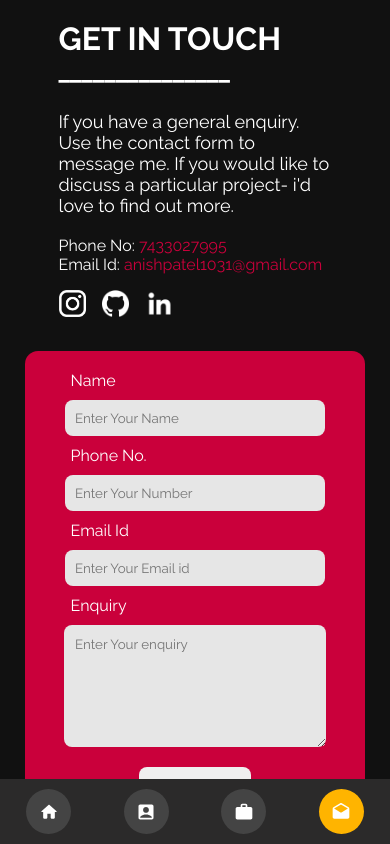
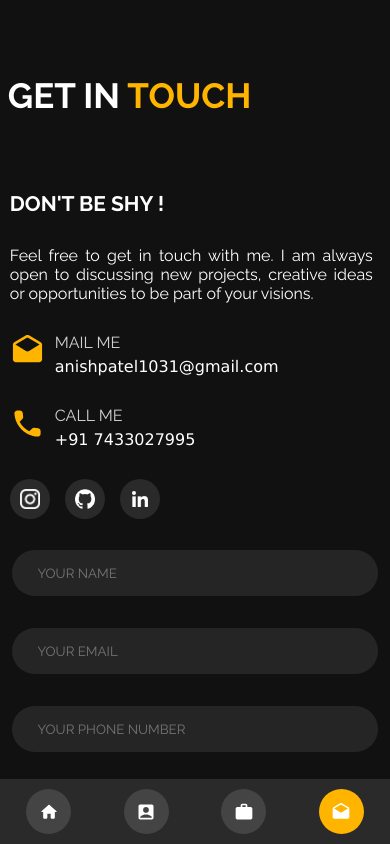
Before and after one commit to anish0103/My-Website, a React (Create React App) app: page /contact in a window 390 px wide. Shown: the top 844 px of the page. Built offline with nearby package versions, Linux system fonts and the light colour scheme.

Commit message:
Added Contact Page With Responsive CSS

```diff
--- a/package.json
+++ b/package.json
@@ -17,6 +17,7 @@
     "react-dom": "^17.0.2",
     "react-router-dom": "5.2.0",
     "react-scripts": "4.0.3",
+    "react-toastify": "^9.0.3",
     "typewriter-effect": "^2.18.0",
     "web-vitals": "^1.1.2"
   },
--- a/src/Pages/CSS/contactpage.css
+++ b/src/Pages/CSS/contactpage.css
@@ -1,191 +1,187 @@
-.contact-main-container {
-    display: flex;
-    justify-content: center;
-    align-items: center;
-    width: 100%;
-    flex-direction: row;
+.contactpage-maincontainer {
+  display: flex;
+  animation: fadeUpAnimation 1.5s ease-in-out;
+  width: 100%;
+  flex-direction: column;
+  align-items: center;
+  height: 100vh;
 }
 
-.contact-content {
-    flex: 1;
-    height: 91vh;
-    justify-content: center;
-    align-items: center;
+.contactpage-container {
+  display: flex;
+  width: 80%;
+  height: 100%;
 }
 
-.contact-formcontainer {
-    flex: 1;
-    justify-content: center;
-    align-items: center;
-    color: white;
-    height: 91vh;
+.contactpage-leftcontainer {
+  width: 35%;
+  height: 100%;
 }
 
-.formcontainer {
-    display: flex;
-    flex-direction: column;
-    justify-content: center;
-    align-items: center;
-    height: inherit;
+.contactpage-leftcontainer h3 {
+  font-size: 26px;
 }
 
-.formcontainer form {
-    display: flex;
-    flex-direction: column;
-    padding: 20px;
-    width: 500px;
-    justify-content: center;
-    align-items: center;
-    height: fit-content;
-    background-color: #ca003b;
-    border-radius: 13px;
+.contactpage-leftcontainer p {
+  margin: 30px 0;
+  text-align: justify;
 }
 
-.formcontainer form input {
-    padding: 10px;
-    width: 70%;
-    color: black;
-    outline: none;
-    margin: 10px;
-    border: none;
-    background-color: rgb(230, 230, 230);
-    border-radius: 8px;
+.contact-details {
+  display: flex;
+  margin-bottom: 30px;
 }
 
-.formcontainer label {
-    width: 73%;
-    text-align: left;
+.contact-details svg {
+  fill: #ffb400;
+  font-size: 35px;
 }
 
-.formcontainer button {
-    color: #ca003b;
-    border-radius: 8px;
-    padding: 10px;
-    margin: 10px;
-    border: none;
-    outline: none;
-    cursor: pointer;
-    font-weight: bold;
+.contact-subdetails {
+  display: flex;
+  flex-direction: column;
+  margin-left: 10px;
 }
 
-.formcontainer button:hover {
-    color: #5a001b;
+.contact-subdetails span {
+  opacity: 0.8;
+  margin-bottom: 5px;
 }
 
-.textareafield  {
-    margin: 10px;
-    color: black;
-    outline: none;
-    padding: 11px;
-    border: none;
-    border-radius: 8px;
-    background-color: rgb(230, 230, 230);
-    width: 70% !important;
-    height: 100px !important;
+.simplefont {
+  font-family: Verdana, Geneva, Tahoma, sans-serif;
+  text-decoration: none;
 }
 
-.content-class {
-    display: flex;
-    flex-direction: column;
-    justify-content: center;
-    align-items: center;
-    height: inherit;
-}
-
-.content-class p {
-    width: 70%;
-    margin: 20px;
-    margin-top: 25px;
-    font-size: 18px;
-}
-
-.content-class h1, h2 {
-    width: 70%;
-    text-align: left;
-}
-
-.content-class h2 {
-    font-family:  -apple-system, BlinkMacSystemFont, 'Segoe UI', 'Roboto', 'Oxygen',
-    'Ubuntu', 'Cantarell', 'Fira Sans', 'Droid Sans', 'Helvetica Neue',
-    sans-serif;
-}
-
-.content-class h4 {
-    width: 70%;
-    font-weight: normal;
-    text-align: left;
-}
-
-.contact-link-maincontainer {
-    display: flex;
-    width: 70%;
-    height: 10%;
-    margin-top: 4%;
-    align-items: center;
+.contactpage-socialmedialink {
+  height: 10%;
+  display: flex;
 }
 
 .contact-link {
-    height: 100%;
-    width: 8%;
-    display: flex;
-    margin-right: 6%;
-    justify-content: center;
-    align-items: center;
+  height: 100%;
 }
 
-.contact-link img {
-    width: 100%;
-    height: 100%;
+.contactpage-socialmedialink img {
+  height: 100%;
+  width: 100%;
 }
 
-.content-class a {
-    color: #ca003b;
-    text-decoration: none;
+.contactpage-link {
+  background-color: #2b2a2a;
+  border-radius: 50%;
+  margin-right: 15px;
+  width: 40px;
+  transition: 0.3s;
+  height: 40px;
 }
 
-@media screen and (max-width:450px) {
-    .contact-main-container {
-        display: flex;
-        justify-content: center;
-        align-items: center;
-        flex-direction: column;
-    }
+.contactpage-link:hover {
+  background-color: #ffb400;
+}
 
-    .contact-link {
-        width: 10%;
-    }
+.contactpage-link a {
+  display: flex;
+  justify-content: center;
+  align-items: center;
+  width: 100%;
+  height: 100%;
+}
 
-    .contact-content {
-        justify-content: center;
-        align-items: center;
-        margin-top: 20px;
-    }
+.contactpage-socialmedialink img {
+  width: 50%;
+  height: 50%;
+}
 
-    .content-class {
-       height: 100%;
-       width: 100%;
-    }
+.contactpage-rightcontainer {
+  width: 65%;
+  height: 100%;
+  padding-left: 30px;
+}
 
-    .contact-formcontainer {
-        height: 100%;
-        width: 100%;
-        margin-top: 30px;
-        margin-bottom: 20px;
-    }
+.contactpage-formcontainer {
+  width: 100%;
+  display: flex;
+}
 
-    .formcontainer form {
-        width: 300px;
-    }
+.contactpage-formcontainer input,
+.contactpage-formcontainer textarea {
+  border: 1px solid #111;
+  width: 100%;
+  background: #252525;
+  color: #fff;
+  padding: 15px 26px;
+  margin: 0 20px 30px 0;
+  border-radius: 30px;
+  outline: none;
+  transition: 0.3s;
+}
 
-    .formcontainer form input {
-        width: 80%;
-    }
+.contactpage-formcontainer input:focus,
+.contactpage-formcontainer textarea:focus {
+  border: 1px solid #ffb400;
+}
 
-    .formcontainer label {
-        width: 83%;
-    }
+.contactpage-formcontainer textarea {
+  height: 200px;
+  margin: 0 20px 20px 0;
+  resize: none;
+}
 
-    .textareafield  {
-        width: 80% !important;
-    }
+.contactpage-button svg {
+  font-size: 25px !important;
+  display: flex;
+  justify-content: center;
+  align-items: center;
 }
+
+@media screen and (max-width: 480px) {
+  .contactpage-leftcontainer h3 {
+    font-size: 21px;
+  }
+
+  .contactpage-formcontainer input,
+  .contactpage-formcontainer textarea {
+    width: 85% !important;
+  }
+}
+
+@media screen and (max-width: 768px) {
+  .contactpage-container {
+    flex-direction: column;
+    width: 95%;
+    margin-bottom: 50px;
+  }
+
+  .contactpage-maincontainer {
+    height: fit-content;
+  }
+
+  .contactpage-leftcontainer {
+    width: 98%;
+  }
+
+  .contactpage-rightcontainer {
+    width: 100%;
+    margin-top: 30px;
+    padding: 0;
+    margin-bottom: 75px;
+  }
+
+  .contactpage-formcontainer {
+    flex-direction: column;
+    width: 100%;
+    align-items: center;
+  }
+
+  .contactpage-formcontainer input,
+  .contactpage-formcontainer textarea {
+    margin: 0 0 30px 0;
+    width: 90%;
+  }
+
+  .contactpage-button {
+    width: 100%;
+    text-align: center;
+  }
+}
--- a/src/Pages/CSS/homepage.css
+++ b/src/Pages/CSS/homepage.css
@@ -124,10 +124,6 @@
     line-height: 39px !important;
   }
 
-  .homepagecontentcontainer p {
-    font-size: 14px !important;
-  }
-
   .homepage-imagecontainer {
     width: 230px !important;
     height: 230px !important;
--- a/src/Pages/contact.js
+++ b/src/Pages/contact.js
@@ -1,11 +1,16 @@
 import { React, useEffect, useState } from "react";
-import AOS from 'aos';
+import { Link } from "react-router-dom";
+import { ToastContainer, toast } from 'react-toastify';
+import 'react-toastify/dist/ReactToastify.css';
+import 'react-toastify/dist/ReactToastify.min.css';
+import CallRoundedIcon from '@mui/icons-material/CallRounded';
+import DraftsRoundedIcon from '@mui/icons-material/DraftsRounded';
+import SendRoundedIcon from '@mui/icons-material/SendRounded';
 
 import './CSS/contactpage.css';
 import GitHub from './images/github.png'
 import Instagram from './images/instagram.png'
 import LinkedIn from './images/linkedin.png'
-import "aos/dist/aos.css";
 
 const ContactPage = () => {
 
@@ -16,7 +21,6 @@ const ContactPage = () => {
     const [PhoneNo, SetPhoneNo] = useState('');
     const [Email, SetEmail] = useState('');
     const [Enquiry, SetEnquiry] = useState('');
-    const [Valid, SetValid] = useState(true)
 
     const Postinformation = async () => {
         const data = { ClientName: Name, ClientPhoneNo: PhoneNo, ClientEmail: Email, ClientEnquiry: Enquiry }
@@ -25,7 +29,7 @@ const ContactPage = () => {
         SetPhoneNo('')
         SetEmail('')
         SetEnquiry('')
-        SetValid(true)
+        toast.success("Your Inquiry Is Reached To Me, I Will Contact You Soon!!");
         const response = await fetch('https://anishpatel-portfolio-backend.herokuapp.com/api/', {
             method: 'POST',
             mode: 'cors',
@@ -39,19 +43,16 @@ const ContactPage = () => {
             SetPhoneNo('')
             SetEmail('')
             SetEnquiry('')
-            SetValid(true)
         }
     }
 
     const submithandler = (e) => {
         e.preventDefault();
         if (!Name.match(namevalid) || PhoneNo.length > 10 || PhoneNo.length < 10 || !Email.match(emailvalid) || !Enquiry.match(namevalid) || Enquiry.length === 0) {
-            SetValid(false)
+            toast.error("Please Enter All Your Details Properly!");
             return
         }
         Postinformation();
-
-
     }
 
     const Namehandler = (e) => {
@@ -67,55 +68,68 @@ const ContactPage = () => {
         SetEnquiry(e.target.value)
     }
 
-    useEffect(() => {
-        AOS.init({
-            offset: 210,
-            delay: 300,
-            duration: 1000,
-        });
-    }, []);
-
     return (
-        <div className='contact-main-container'>
-            <div className='contact-content' >
-                <div data-aos={"fade-right"} className='content-class'>
-                    <h1>GET IN TOUCH</h1>
-                    <h2>_______________</h2>
-                    <p>If you have a general enquiry. Use the contact form to message me. If you would like to discuss a particular project- i'd love to find out more.</p>
-                    <h4>Phone No: <a>7433027995</a></h4>
-                    <h4>Email Id: <a href="mailto:anishpatel1031@gmail.com" target='_blank' title='Send a Email'>anishpatel1031@gmail.com</a></h4>
-                    <div className="contact-link-maincontainer">
-                        <div className="contact-link">
-                            <a href="https://www.instagram.com/anishp1031/" target="_blank"><img src={Instagram} alt="Instagram logo" /></a>
+        <>
+            <div className="sliderpage"></div>
+            <div className="contactpage-maincontainer">
+                <ToastContainer toastStyle={{ backgroundColor: "#252525", fontSize: "14px", lineHeight: "20px" }} />
+                <div className="titlecontainer">
+                    <h1>GET IN <span className="orangecolor">TOUCH</span></h1>
+                    <span className="title-background">CONTACT</span>
+                </div>
+                <div className="contactpage-container">
+                    <div className="contactpage-leftcontainer">
+                        <h3>DON'T BE SHY !</h3>
+                        <p>Feel free to get in touch with me. I am always open to discussing new projects, creative ideas or opportunities to be part of your visions.</p>
+                        <div className="contact-details">
+                            <div>
+                                <DraftsRoundedIcon />
+                            </div>
+                            <div className="contact-subdetails">
+                                <span>MAIL ME</span>
+                                <a href="mailto:anishpatel1031@gmail.com" target='_blank' title='SEND A MAIL' className="simplefont">anishpatel1031@gmail.com</a>
+                            </div>
                         </div>
-                        <div className="contact-link">
-                            <a href="https://github.com/anish0103" target="_blank"><img src={GitHub} alt="Instagram logo" /></a>
+                        <div className="contact-details">
+                            <div>
+                                <CallRoundedIcon />
+                            </div>
+                            <div className="contact-subdetails">
+                                <span>CALL ME</span>
+                                <a href="Tel: +917433027995" target='_blank' title='MAKE A CALL' className="simplefont">+91 7433027995</a>
+                            </div>
                         </div>
-                        <div className="contact-link">
-                            <a href="https://www.linkedin.com/in/anish-patel-4090081ab/" target="_blank"><img src={LinkedIn} alt="Instagram logo" /></a>
+                        <div className="contactpage-socialmedialink">
+                            <div className="contactpage-link">
+                                <a href="https://www.instagram.com/anishp1031/" target="_blank"><img src={Instagram} alt="Instagram" /></a>
+                            </div>
+                            <div className="contactpage-link">
+                                <a href="https://github.com/anish0103" target="_blank"><img src={GitHub} alt="Instagram" /></a>
+                            </div>
+                            <div className="contactpage-link">
+                                <a href="https://www.linkedin.com/in/anish-patel-4090081ab/" target="_blank"><img src={LinkedIn} alt="Instagram" /></a>
+                            </div>
+                        </div>
+                    </div>
+                    <div className="contactpage-rightcontainer">
+                        <div className="contactpage-formcontainer">
+                            <input value={Name} onChange={Namehandler} placeholder="YOUR NAME" />
+                            <input value={Email} onChange={Emailhandler} placeholder="YOUR EMAIL" />
+                        </div>
+                        <div className="contactpage-formcontainer">
+                            <input value={Email} onChange={Phonehandler} placeholder="YOUR PHONE NUMBER" />
+                        </div>
+                        <div className="contactpage-formcontainer">
+                            <textarea value={Enquiry} onChange={Enquiryhandler} placeholder="YOUR MESSAGE" />
+                        </div>
+                        <div className="homepage-buttoncontainer contactpage-button">
+                            <Link onClick={submithandler}>SEND MESSAGE<div className="homepage-buttonarrow"><SendRoundedIcon /></div></Link>
                         </div>
                     </div>
                 </div>
             </div>
-            <div className='contact-formcontainer'>
-                <div data-aos={"fade-down"} className='formcontainer'>
-                    <div>
-                        <form>
-                            {!Valid && <p>Please Enter Valid Details!!!</p>}
-                            <label>Name</label>
-                            <input value={Name} onChange={Namehandler} ons type="text" placeholder='Enter Your Name'></input>
-                            <label>Phone No.</label>
-                            <input value={PhoneNo} onChange={Phonehandler} type="number" placeholder='Enter Your Number'></input>
-                            <label>Email Id</label>
-                            <input value={Email} onChange={Emailhandler} type="email" placeholder='Enter Your Email id'></input>
-                            <label>Enquiry</label>
-                            <textarea value={Enquiry} onChange={Enquiryhandler} type="text" className='textareafield' placeholder='Enter Your enquiry'></textarea>
-                            <button onClick={submithandler} type='submit'>GET IN TOUCH</button>
-                        </form>
-                    </div>
-                </div>
-            </div>
-        </div>
+        </>
+
     );
 }
 
--- a/src/index.css
+++ b/src/index.css
@@ -11,6 +11,52 @@
 
 body {
   background-color: #111;
+}
+
+.titlecontainer {
+  padding: 80px 0;
+  width: 100%;
+  text-align: center;
+  position: relative;
+}
+
+.titlecontainer h1 {
+  font-weight: 700;
+  font-size: 56px;
+}
+
+.title-background {
+  position: absolute;
+  font-weight: 700;
+  letter-spacing: 15px;
+  color: hsla(0,0%,100%,.07);
+  top: 22%;
+  left: 0;
+  right: 0;
+  font-size: 110px;
+}
+
+@media screen and (max-width: 480px) {
+  .title-background {
+    display: none;
+  }
+
+  .titlecontainer h1 {
+    font-size: 35px;
+    text-align: left;
+    margin-left: 2%;
+  }
+
+  .titlecontainer {
+    padding: 75px 0;
+  }
+}
+
+@media screen and (max-width: 768px) {
+  .title-background {
+    font-size: 90px;
+    top: 27%;
+  }
 }
 
 .sliderpage {
```
Also changed, not shown: 1 other file (tests, documents, lock files or other folders).
